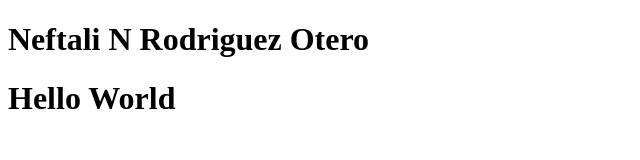
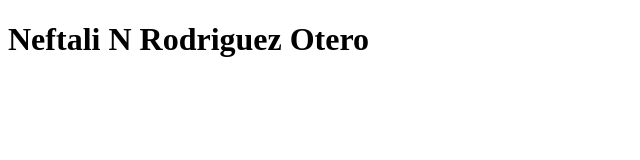
Before and after one commit to Neftasli/Neftasli.github.io, a plain HTML site: page index.html in a window 1280 px wide. Shown: the whole page, without its empty margins (0-640 px from the left). Drawn offline with Linux system fonts and the light colour scheme.

Commit message:
Update index.html

```diff
--- a/index.html
+++ b/index.html
@@ -1,9 +1,7 @@
 <!DOCTYPE html>
 <html>
-    <Header>
+
+    <body>
         <h1>Neftali N Rodriguez Otero</h1>
-    </Header>
-    <body>
-        <h1>Hello World</h1>
     </body>
 </html>
```
